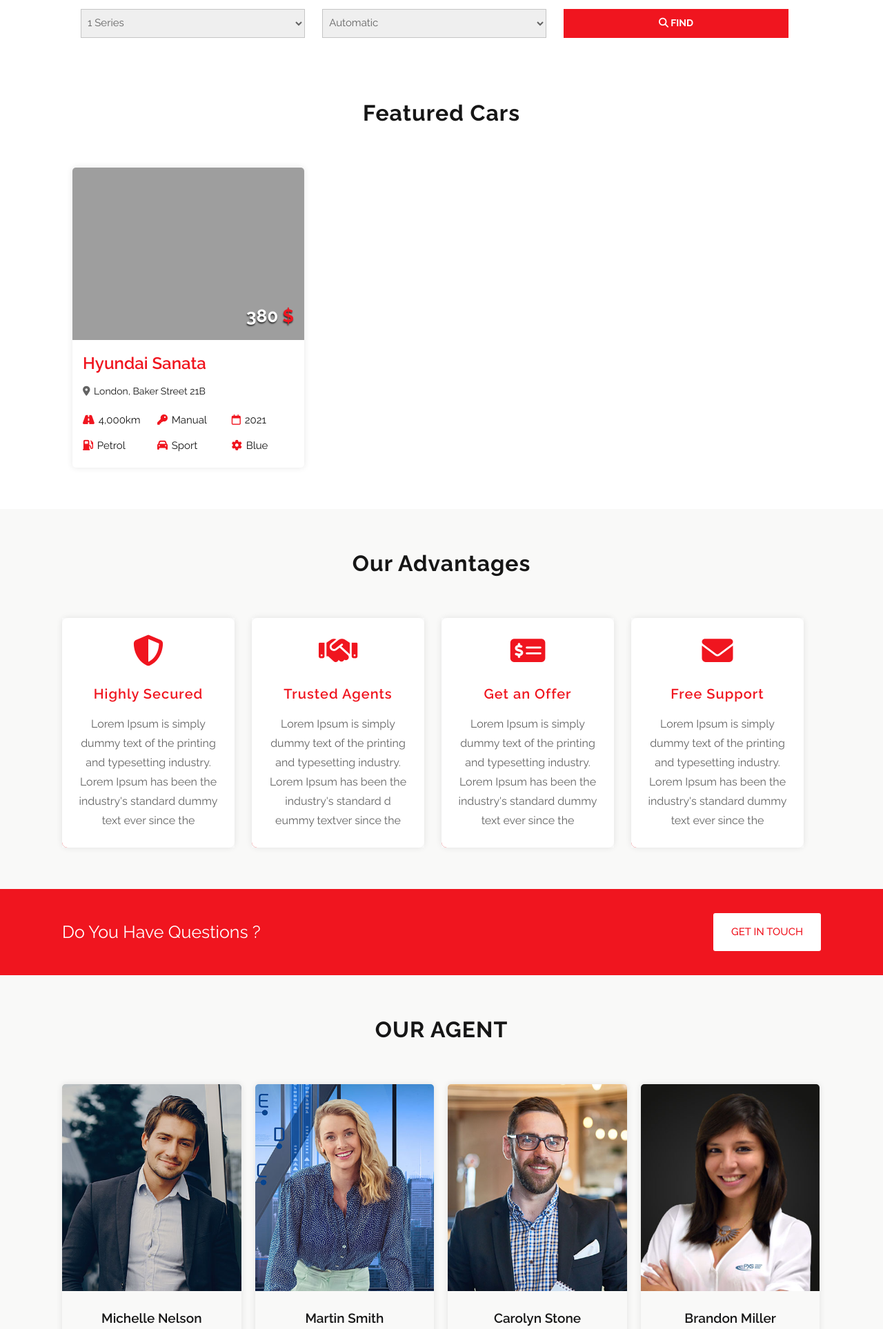
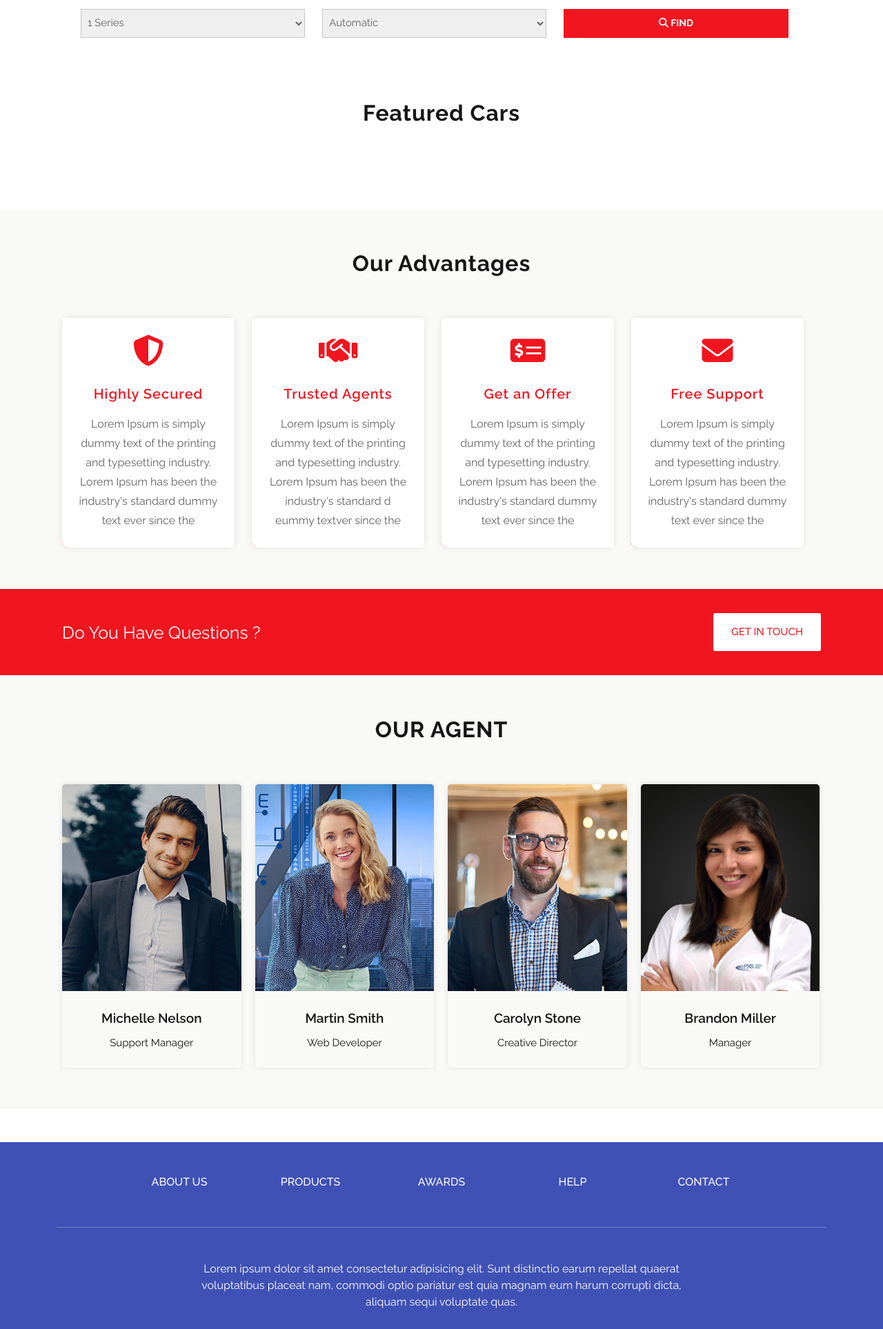
Before and after one commit to dropshit/bmw_store_house, a PHP site: page / in a window 1280 px wide. Shown: the part 885-2812 px from the top of the page at 69% size. Run offline with PHP 8.4, Linux system fonts and the light colour scheme; data comes from the database, SQL or seed files in the repository; data that the repository does not hold is empty; grey boxes are pictures that could not be loaded.

Commit message:
Update index.php

```diff
--- a/web-project-c/index.php
+++ b/web-project-c/index.php
@@ -185,7 +185,7 @@ if (!isset($_SESSION['last_count_increase']) || time() - $_SESSION['last_count_i
         <section class="centeralize featured">
             <h2 class="title">Featured Cars</h2>
             <div class="featuredCars">
-                <a href="#" class="carCard">
+              <!--  <a href="#" class="carCard">
                     <div class="img">
                         <img src="./assets/images/bmw-1.jpg" alt="BMW">
                         <div class="price">380 <span class="currency">$</span></div>
@@ -202,7 +202,7 @@ if (!isset($_SESSION['last_count_increase']) || time() - $_SESSION['last_count_i
                             <div class="infoItem"><i class="fa-solid fa-gear"></i> Blue</div>
                         </div>
                     </div>
-                </a>
+                </a> -->
                 <?php
                 include "controller/database.php";
                 $sql = "SELECT * FROM carsinfo LIMIT 9";
```
